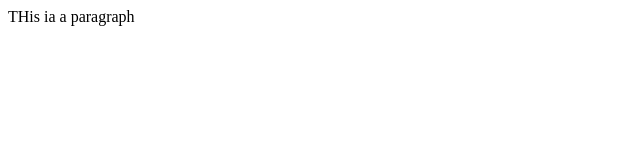
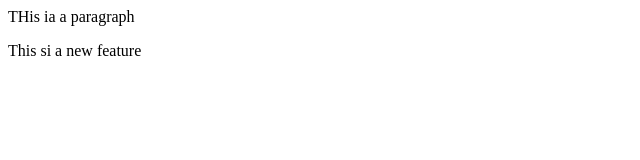
Before and after one commit to anshuman-99/LocalRepository, a plain HTML site: page index.html in a window 1280 px wide. Shown: the whole page, without its empty margins (0-640 px from the left). Drawn offline with Linux system fonts and the light colour scheme.

Commit message:
Added a new para in index.html

```diff
--- a/index.html
+++ b/index.html
@@ -1 +1,2 @@
 <p>THis ia a paragraph</p>
+<p>This si a new feature</p>
```
